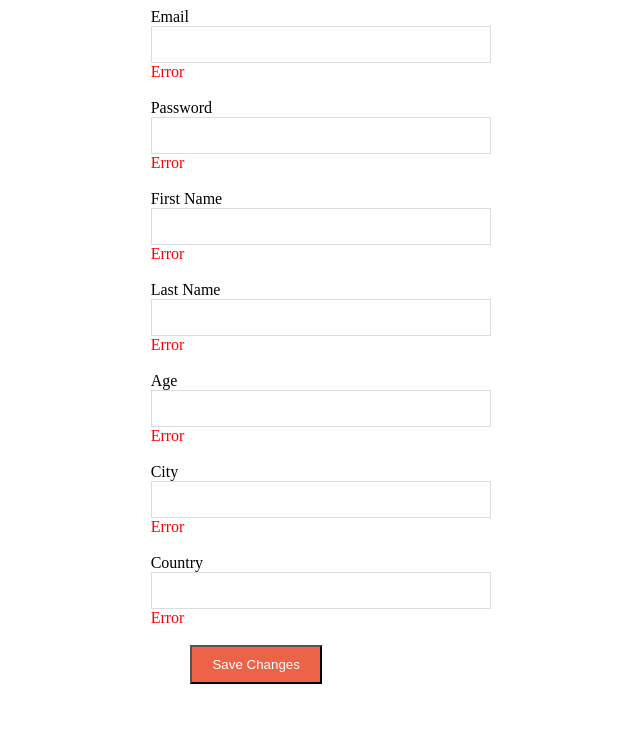
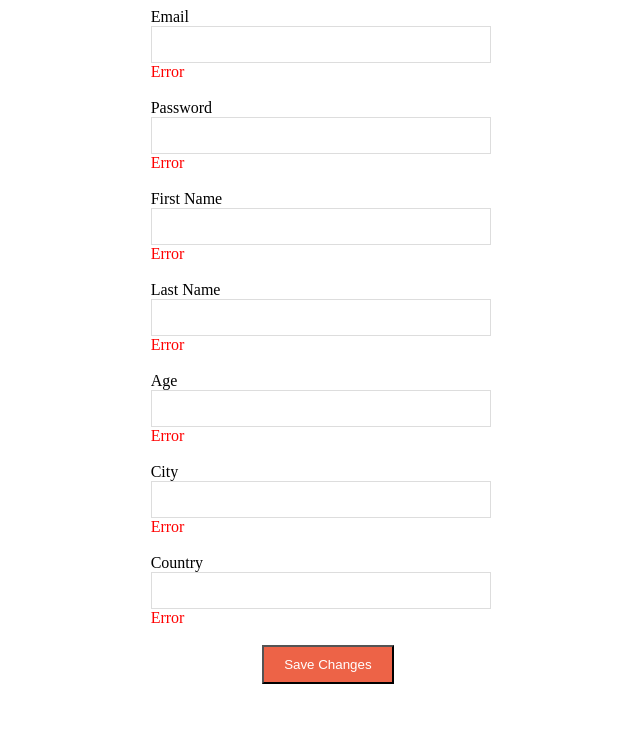
Before and after one commit to AnthonyChen7/ShoeTaku, a PHP site: page /partials/account.html in a window 1280 px wide. Shown: the top 745 px of the page, without its empty margins (325-965 px from the left). Run offline with PHP 8.4, Linux system fonts and the light colour scheme.

Commit message:
re-positioned save changes button

```diff
--- a/partials/account.html
+++ b/partials/account.html
@@ -62,7 +62,7 @@
 
      <div class="action_btns">
 
-         <div class="one_half last">
+         <div class="save_changes">
              <input type="submit" id="register" value="Save Changes" class="btn btn_red">
          </div>
 
--- a/partials/login_style.css
+++ b/partials/login_style.css
@@ -263,37 +263,28 @@
  .user_setting  {
     overflow: auto;
     height:auto;
-
     margin-left: 37%;
 }
 
 user_setting label  {
      display:  block;
      margin-bottom: 5px;
-
 }
 
 .user_setting input[type="text"], .user_setting input[type="number"], .user_setting input[type="password"]{
-    /*margin-top: 0.5%;
-    margin-bottom: 0.5%;*/
     display:  block;
      width: 40%;
      padding:  10px;
      border: 1px solid #DDD;
      color: #666;
-
-     /*margin: 0 auto;*/
-
-
 }
 
 .account_error{
-     /*margin-top: 3%;
-     margin-left: 1px;*/
-     /*float: right;*/
-     /*position: relative;*/
      color: red;
      width: 50%;
+}
 
-
+.save_changes{
+    width: 50%;
+     margin-left: 14%;
 }
```
